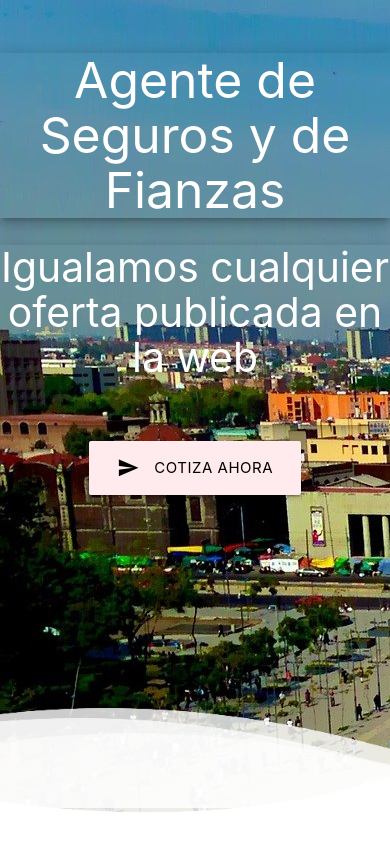
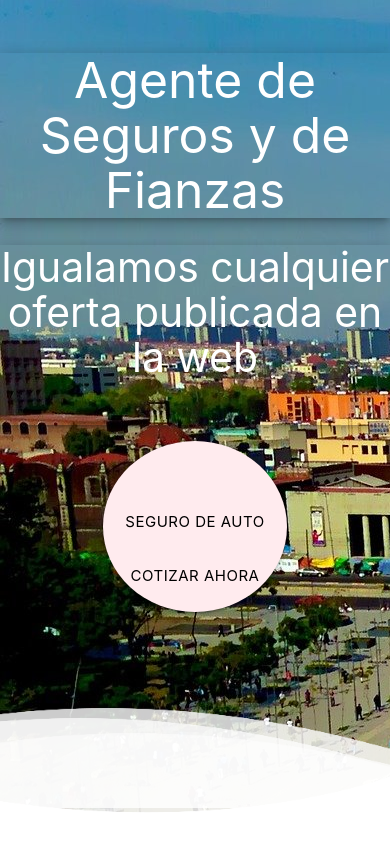
Before and after one commit to MarcoAMtz99/despacho, a PHP site: page / in a window 390 px wide. Shown: the part 77-919 px from the top of the page. Run offline with PHP 8.4, Linux system fonts and the light colour scheme; some libraries are stand-ins or nearby versions.

```diff
--- a/css/style.css
+++ b/css/style.css
@@ -3,8 +3,18 @@
  * Use this file to override Materialize files so you can update
  * the core Materialize files in the future
  *
+ * boton 184 width x
+ * 171
  * Made By MaterializeCSS.com
  */
+
+
+.btn-floating.btn-large {
+  width: 184px;
+  height: 171px;
+  padding: 0;
+}
+
 .justify {
   text-align: justify;
 }
--- a/empresarial.php
+++ b/empresarial.php
@@ -13,7 +13,7 @@
       <div class="row">
         <div class="col s12 m4" style="text-align:justify;">
           <div class="icon-block">
-            <h2 class="center light-blue-text"><i class="material-icons">flash_on</i></h2>
+            <h2 class="center light-blue-text pulse"><i class="material-icons">flash_on</i></h2>
             <h5 class="center">Riesgos empresariales</h5>
 
             <p class="light">
--- a/index.php
+++ b/index.php
@@ -32,7 +32,7 @@
         <br></h3>
 
     <div class="center">
-           <a  href="https://autosegurodirecto.com.mx/" class="waves-effect waves-purple btn-large red lighten-5 white black-text pulse"><i class="material-icons left">send</i>Cotiza ahora</a>
+           <a  href="https://autosegurodirecto.com.mx/" class="waves-effect waves-purple btn-floating btn-large red lighten-5 white black-text pulse "><i class="material-icons "></i>Seguro de auto Cotizar ahora</a>
     </div>
 
      <div class="wave wave1"></div>
--- a/modals_empresariales.php
+++ b/modals_empresariales.php
@@ -17,13 +17,13 @@
   </div>
   <!-- PYME EMPRESARIAL -->
   <div id="Cobertura Básica PyMe" class="modal">
-    <div class="modal-content">
+    <div class="modal-content custom-delay-blue white-text">
       <h4>Pyme y Empresarial</h4>
       <p>Es el producto de seguros que está diseñado para pequeñas y medianas empresas, que se dedican a la comercialización de productos terminados  y/o servicios tanto para Edificio y/o sus Contenidos. Está diseñado especialmente para aquellos establecimientos que no conlleven algún tipo de proceso de transformación.
       Los riesgos cubiertos son:
       <ul class="collapsible">
     <li>
-      <div class="collapsible-header"><i class="material-icons">filter_drama</i> Incendio y/o rayo</div>
+      <div class="collapsible-header custom-delay-green"><i class="material-icons">filter_drama</i> Incendio y/o rayo</div>
       <div class="collapsible-body"><span>Es la cobertura de la póliza empresarial que protege al Edificio y a sus contenidos, es decir, indemniza los daños o pérdidas económicas causados por
 Incendio y/o rayo
 Explosión, fulminación
```
